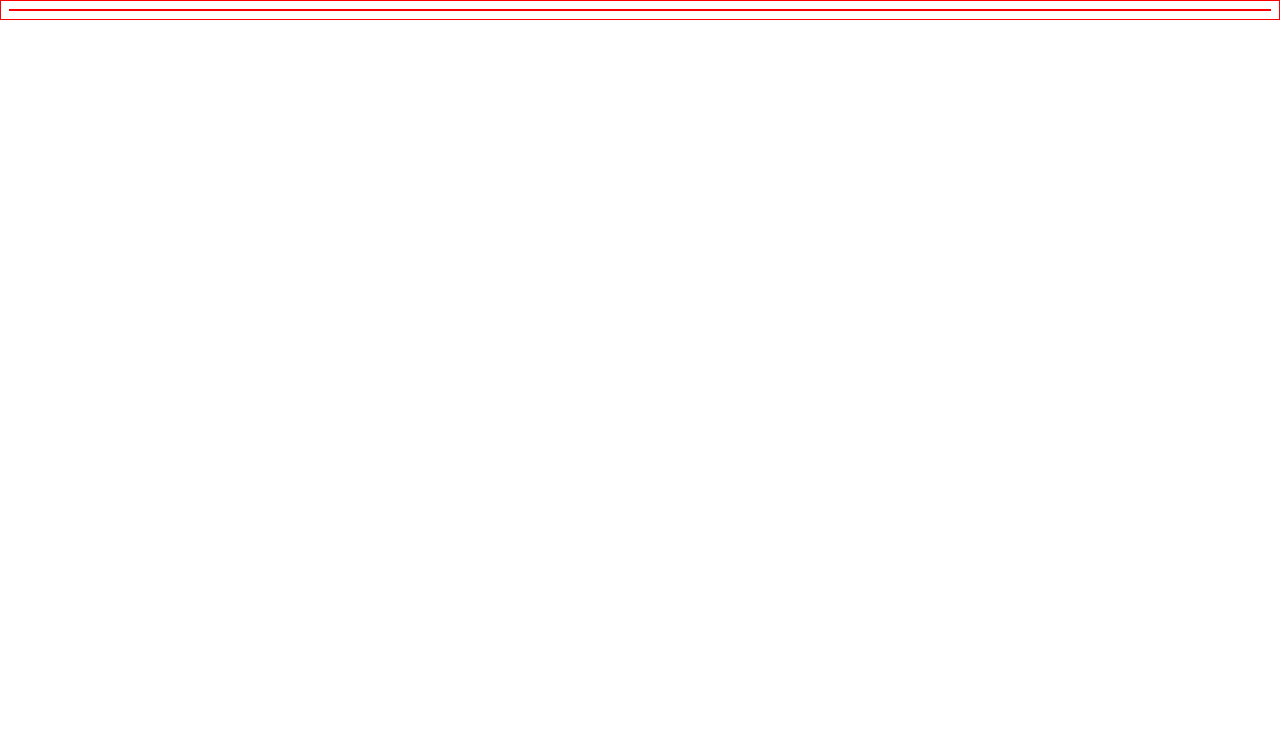
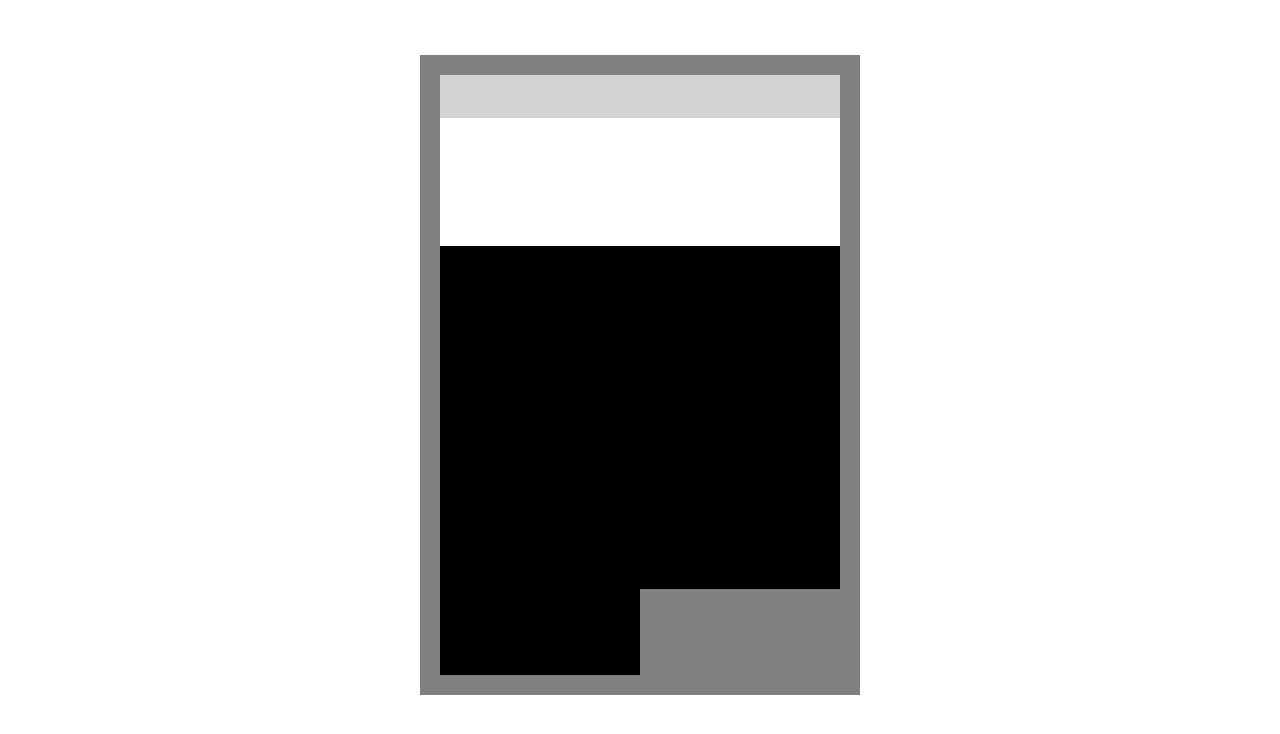
Before and after one commit to codinghaki/calculator, a plain HTML site: page index.html in a window 1280 px wide. Drawn offline with Linux system fonts and the light colour scheme.

Commit message:
Added initial buttons

```diff
--- a/CSS/styles.css
+++ b/CSS/styles.css
@@ -1,8 +1,40 @@
-* {
+/* * {
     border: 1px solid red;
-}
+} */
 
 #mainCard {
     margin-top: 75px;
     height: 75vh;
 }
+
+#calculatorContainer {
+    display: flex;
+    justify-content: center;
+    align-items: center;
+    height: 75vh;
+}
+
+#calculator {
+    display: flex;
+    flex-direction: column;
+    height: 75vh;
+    width: 50vh;
+    background-color: grey;
+    padding: 20px;
+}
+
+#currentExpression{
+    height: 50px;
+    background-color: lightgrey;
+}
+
+#result{
+    height: 150px;
+    background-color: white;
+}
+
+#buttonsContainer{
+    display: grid;
+    height: 500px;
+    grid-template-columns: repeat(4, 1fr);
+}
--- a/JS/app.js
+++ b/JS/app.js
@@ -1,3 +1,5 @@
+const BUTTONSCONTAINER = document.querySelector('#buttonsContainer');
+
 function add(operand1, operand2){
     return operand1 + operand2;
 }
@@ -29,3 +31,10 @@ function operate(operand1, operand2, operatorASCII){
             return divide(operand1, operand2);
     }
 }
+
+for (let i = 0; i < 18; i++){
+    let calculatorButton = document.createElement('div');
+    calculatorButton.style.backgroundColor = 'black';
+    calculatorButton.classList.add('calculatorButton');
+    BUTTONSCONTAINER.appendChild(calculatorButton);
+}
--- a/index.html
+++ b/index.html
@@ -1,17 +1,22 @@
 <!DOCTYPE html>
 <html lang="en">
-<head>
-    <meta charset="UTF-8">
-    <meta name="viewport" content="width=device-width, initial-scale=1.0">
+  <head>
+    <meta charset="UTF-8" />
+    <meta name="viewport" content="width=device-width, initial-scale=1.0" />
     <title>Document</title>
-    <link rel="stylesheet" href="CSS/styles.css">
-</head>
-<body>
-
-
-
-
+    <link rel="stylesheet" href="CSS/styles.css" />
+  </head>
+  <body>
+    <div id="mainCard">
+      <div id="calculatorContainer">
+        <div id="calculator">
+            <div id="currentExpression"></div>
+            <div id="result"></div>
+            <div id='buttonsContainer'></div>
+        </div>
+      </div>
+    </div>
 
     <script src="JS/app.js"></script>
-</body>
+  </body>
 </html>
```
